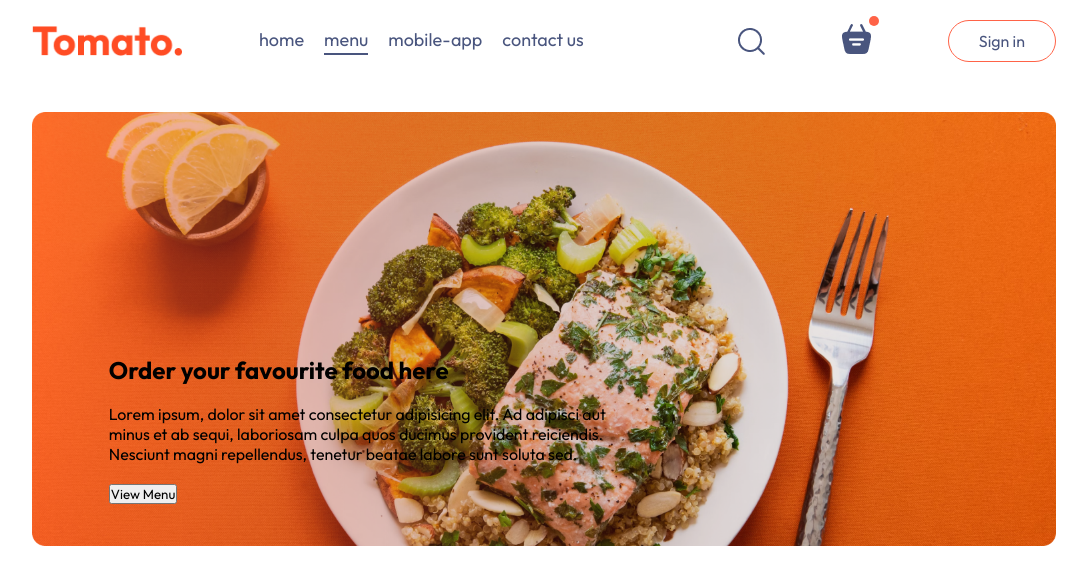
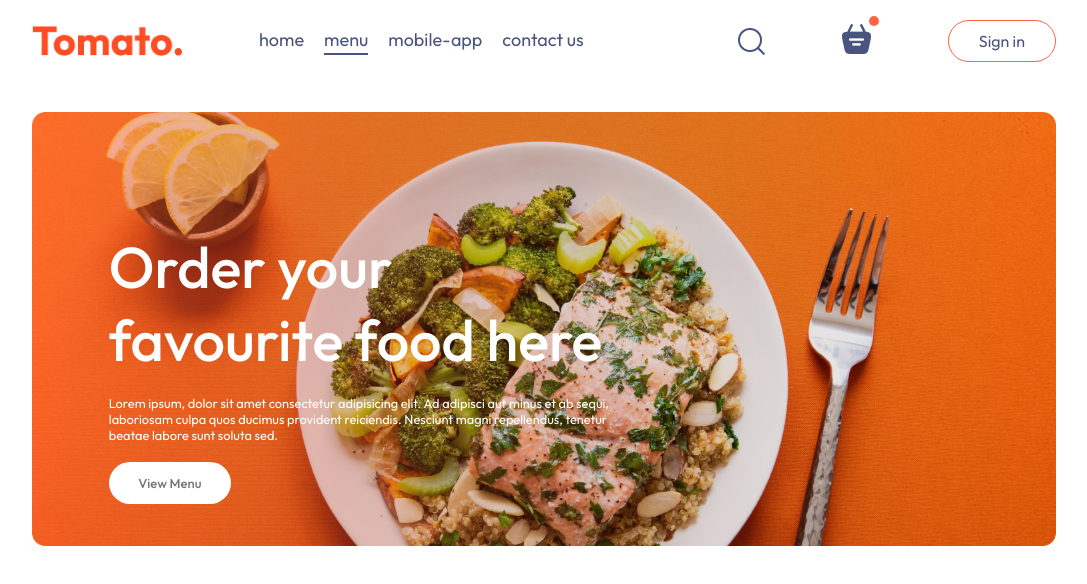
Before and after one commit to Induja-Karalliyadda/Food-Delivery-Front-end, a React (Vite) app: page / in a window 1280 px wide. Shown: the top 584 px of the page, without its empty margins (96-1183 px from the left). Built offline with nearby package versions, Linux system fonts and the light colour scheme.

Commit message:
refactor: update button and header in Header component

```diff
--- a/src/Header/Header.css
+++ b/src/Header/Header.css
@@ -15,3 +15,21 @@
     bottom: 10%;
     left: 6vw;
 }
+.header-contents h2{
+    font-weight: 500;
+    color: white;
+    font-size: max(4.5vw,22px);
+}
+.header-contents p{
+    color:white;
+    font-size: 1vw;
+}
+.header-contents button{
+    border: none;
+    color: #747474;
+    font-weight: 500;
+    padding: 1vw 2.3vw;
+    background-color: white;
+    font-size: max(1vw,13px);
+    border-radius: 50px;
+}
```
